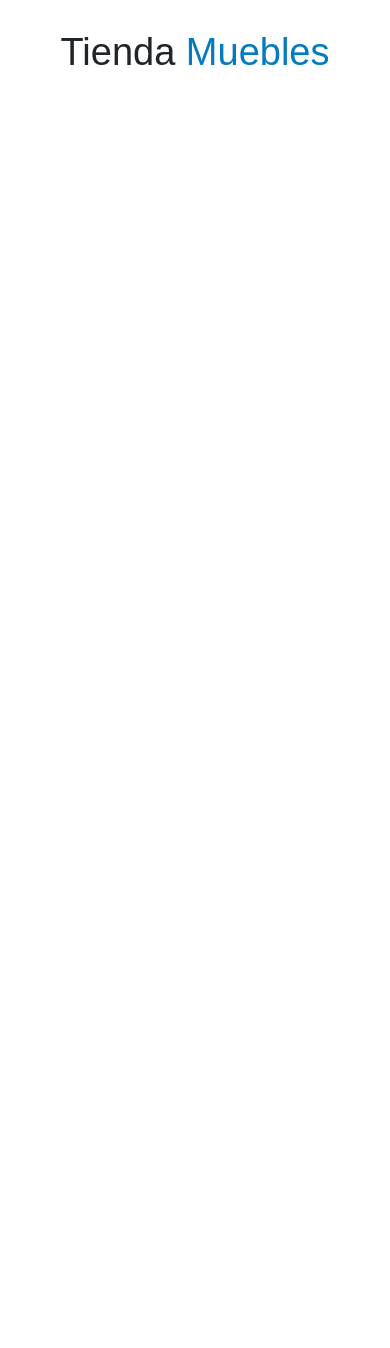
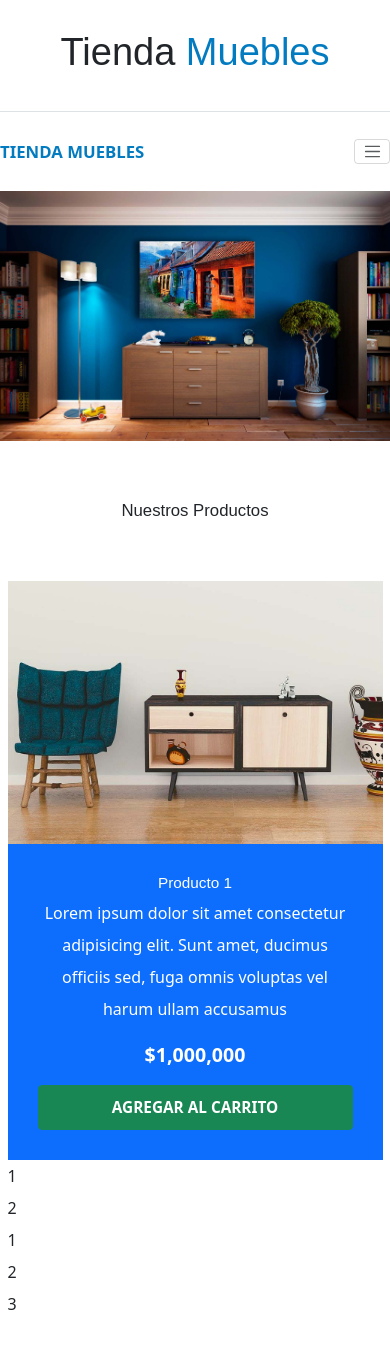
Before and after one commit to LuisCarlosVazquezPerez/EcommerceBS5, a plain HTML site: page index.html in a window 390 px wide. Before the commit the page ends 844 px from the top, so only its background shows below. Drawn offline with Linux system fonts and the light colour scheme; a web font is replaced by a local one.

Commit message:
02/05/2023

```diff
--- a/css/app.css
+++ b/css/app.css
@@ -27,6 +27,20 @@ h1{
 }
 
 /** Reescribir colores **/
-.text-primary{
+.text-primary,
+.nombre-sitio{
     color: var(--bs-blue)!important;
 }
+
+.hero{
+    background-image: url(../img/principal.jpg);
+    height: 25rem;
+    background-size: cover;
+    background-position: center center;
+}
+
+@media(min-width: 789px){
+    .hero{
+        height: 55rem;
+    }
+}
--- a/index.html
+++ b/index.html
@@ -1,14 +1,17 @@
 <!DOCTYPE html>
 <html lang="en">
+
 <head>
     <meta charset="UTF-8">
     <meta http-equiv="X-UA-Compatible" content="IE=edge">
     <meta name="viewport" content="width=device-width, initial-scale=1.0">
     <title>Ecommerce</title>
-    <link href="https://fonts.googleapis.com/css2?family=Bayon&family=Raleway:wght@300;700;900&display=swap" rel="stylesheet">
-    <link rel="stylesheet" href="/css/bootstrap.min.css">
+    <link href="https://fonts.googleapis.com/css2?family=Bayon&family=Raleway:wght@300;700;900&display=swap"
+        rel="stylesheet">
+    <link rel="stylesheet" href="css/bootstrap.min.css">
     <link rel="stylesheet" href="css/app.css">
 </head>
+
 <body>
     <header class="py-5">
         <h1 class="text-center">
@@ -17,7 +20,75 @@
         </h1>
     </header>
 
+    <div class="border-top py-4">
+        <div class="navbar navbar-expand-lg container navbar-light">
+            <a href="index.html" class="navbar-brand nombre-sitio d-lg-none fs-2 fw-bold text-uppercase">
+                Tienda Muebles
+            </a>
+            <button class="navbar-toggler" type="button" data-bs-toggle="collapse" data-bs-target="#navegacion">
+                <span class="navbar-toggler-icon"></span>
+            </button>
+
+            <div id="navegacion" class="collapse navbar-collapse">
+                <nav class="navbar-nav container d-flex flex-md-row justify-content-md-between text-center">
+                    <a class="text-dark text-decoration-none" href="#">Inicio</a>
+                    <a class="text-dark text-decoration-none" href="#">Nosotros</a>
+                    <a class="text-dark text-decoration-none" href="#">Tienda</a>
+                    <a class="text-dark text-decoration-none" href="#">Blog</a>
+                    <a class="text-dark text-decoration-none" href="#">Galeria</a>
+                    <a class="text-dark text-decoration-none" href="#">Contacto</a>
+                </nav>
+            </div>
+        </div>
+    </div>
+
+    <div class="hero"></div>
+
+    <main class="container py-5">
+        <h2 class="text-center my-5">Nuestros Productos</h2>
+
+        <div class="row g-0 pt-5"> <!--g-0 significa gotter es separacion-->
+
+            <div class="col-md-8">
+                <img src="img/producto1.jpg" alt="imagen producto" class="img-fluid">
+            </div>
+
+            <div class="col-md-4 bg-primary text-center p-5 text-white d-flex flex-column justify-content-center">
+                <h3>Producto 1</h3>
+                <p>Lorem ipsum dolor sit amet consectetur adipisicing elit. Sunt amet, ducimus officiis sed, fuga omnis
+                    voluptas vel harum ullam accusamus</p>
+                <p class="fs-1 fw-bold">$1,000,000</p>
+                <a href="#" class="btn btn-success fs-3 fw-bold text-uppercase py-3">Agregar al carrito</a>
+            </div>
+
+        </div>
+
+        <div class="row">
+
+            <div class="col-md-6">
+                1
+            </div>
+
+            <div class="col-md-6">
+                2
+            </div>
+        </div>
+
+        <div class="row">
+            <div class="col-md-4">
+                1
+            </div>
+            <div class="col-md-4">
+                2
+            </div>
+
+            <div class="col-md-4">
+                3
+            </div>
+        </div>
+    </main>
 
     <script src="js/bootstrap.bundle.min.js"></script>
 </body>
+
 </html>
```
